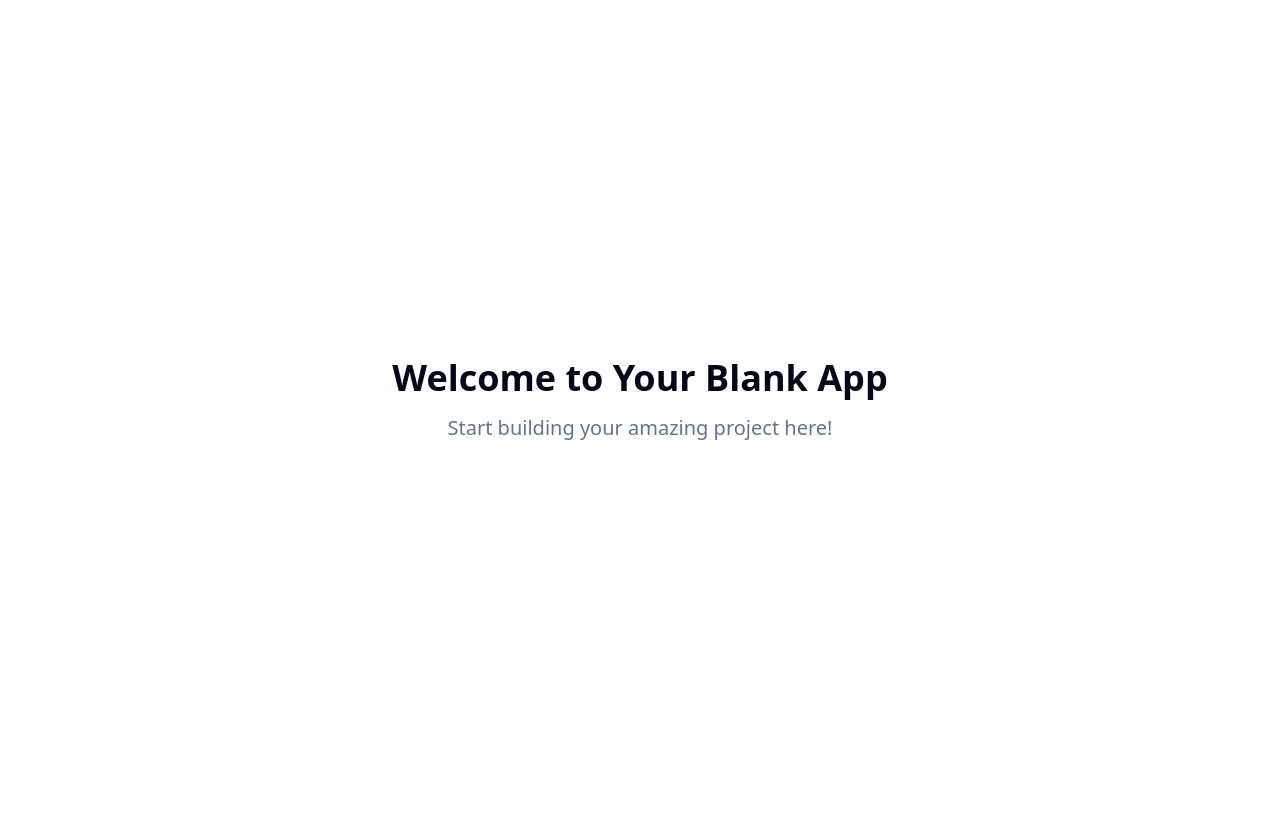
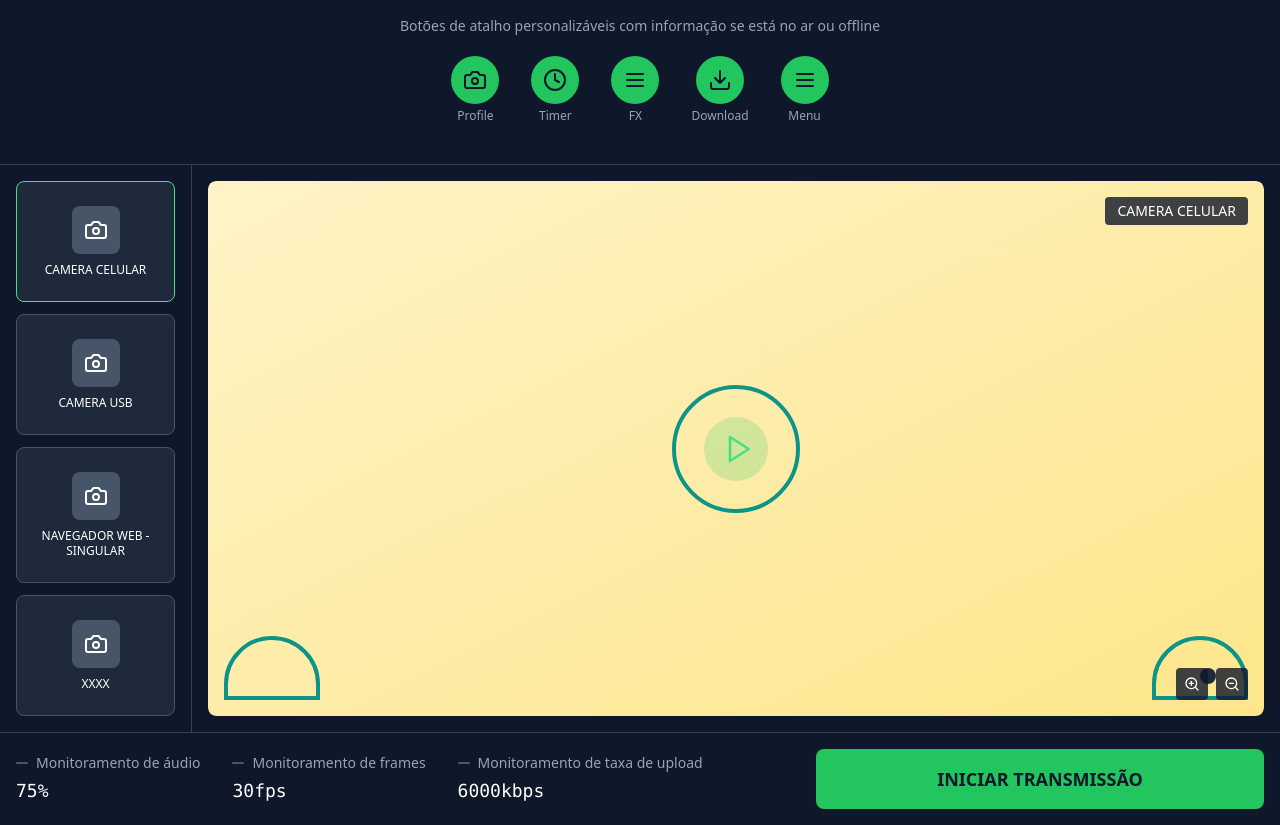
Before and after one commit to Kevin-5831/stream-spark-arena-cast-73, a React (Vite) app: page / in a window 1280 px wide. Before the commit the page ends 800 px from the top, so only its background shows below. Built offline with nearby package versions, Linux system fonts and the light colour scheme.

Commit message:
Implement live streaming app UI

```diff
--- /dev/null
+++ b/src/components/MonitoringIndicator.tsx
@@ -0,0 +1,24 @@
+
+interface MonitoringIndicatorProps {
+  label: string;
+  value: string;
+  isActive: boolean;
+}
+
+const MonitoringIndicator = ({ label, value, isActive }: MonitoringIndicatorProps) => {
+  return (
+    <div className="flex flex-col">
+      <div className="flex items-center gap-2 mb-1">
+        <div className={`w-3 h-0.5 rounded transition-colors ${
+          isActive ? 'bg-green-400' : 'bg-gray-600'
+        }`} />
+        <span className="text-sm text-gray-400">{label}</span>
+      </div>
+      <div className="text-lg font-mono text-white">
+        {value}
+      </div>
+    </div>
+  );
+};
+
+export default MonitoringIndicator;
--- /dev/null
+++ b/src/components/ShortcutButton.tsx
@@ -0,0 +1,23 @@
+
+import { LucideIcon } from 'lucide-react';
+
+interface ShortcutButtonProps {
+  icon: LucideIcon;
+  label: string;
+  isActive: boolean;
+}
+
+const ShortcutButton = ({ icon: Icon, label, isActive }: ShortcutButtonProps) => {
+  return (
+    <button className="flex flex-col items-center gap-1 p-2 hover:bg-slate-800 rounded-lg transition-colors">
+      <div className={`w-12 h-12 rounded-full flex items-center justify-center transition-colors ${
+        isActive ? 'bg-green-400' : 'bg-green-500 hover:bg-green-400'
+      }`}>
+        <Icon className="w-6 h-6 text-slate-900" />
+      </div>
+      <span className="text-xs text-gray-400">{label}</span>
+    </button>
+  );
+};
+
+export default ShortcutButton;
--- /dev/null
+++ b/src/components/SourceCard.tsx
@@ -0,0 +1,43 @@
+
+import { Camera } from 'lucide-react';
+
+interface SourceCardProps {
+  name: string;
+  isOnAir: boolean;
+  isSelected: boolean;
+  onClick: () => void;
+}
+
+const SourceCard = ({ name, isOnAir, isSelected, onClick }: SourceCardProps) => {
+  return (
+    <div
+      className={`relative bg-slate-800 border rounded-lg p-4 cursor-pointer transition-all duration-200 hover:bg-slate-700 ${
+        isSelected ? 'border-green-400 bg-slate-700' : 'border-slate-600'
+      }`}
+      onClick={onClick}
+    >
+      {/* Status Badge */}
+      {isOnAir && (
+        <div className="absolute top-2 left-2 bg-red-600 text-white text-xs px-2 py-1 rounded">
+          NO AR
+        </div>
+      )}
+
+      {/* Camera Icon */}
+      <div className="flex flex-col items-center justify-center py-2">
+        <div className="w-12 h-12 bg-slate-600 rounded-lg flex items-center justify-center mb-2">
+          <Camera className="w-6 h-6 text-white" />
+        </div>
+
+        {/* Source Name */}
+        <div className="text-center">
+          <p className="text-xs font-medium text-white leading-tight">
+            {name}
+          </p>
+        </div>
+      </div>
+    </div>
+  );
+};
+
+export default SourceCard;
--- /dev/null
+++ b/src/components/StreamButton.tsx
@@ -0,0 +1,22 @@
+
+interface StreamButtonProps {
+  isStreaming: boolean;
+  onToggle: () => void;
+}
+
+const StreamButton = ({ isStreaming, onToggle }: StreamButtonProps) => {
+  return (
+    <button
+      onClick={onToggle}
+      className={`w-full py-4 px-8 rounded-lg font-semibold text-lg transition-all duration-200 ${
+        isStreaming
+          ? 'bg-red-600 hover:bg-red-700 text-white'
+          : 'bg-green-500 hover:bg-green-400 text-slate-900'
+      }`}
+    >
+      {isStreaming ? 'PARAR TRANSMISSÃO' : 'INICIAR TRANSMISSÃO'}
+    </button>
+  );
+};
+
+export default StreamButton;
--- /dev/null
+++ b/src/components/VideoPreview.tsx
@@ -0,0 +1,63 @@
+
+import { Play, ZoomIn, ZoomOut } from 'lucide-react';
+
+interface VideoPreviewProps {
+  isStreaming: boolean;
+  activeSource: string;
+}
+
+const VideoPreview = ({ isStreaming, activeSource }: VideoPreviewProps) => {
+  return (
+    <div className="h-full bg-slate-800 rounded-lg relative overflow-hidden">
+      {/* Preview Area */}
+      <div className="w-full h-full flex items-center justify-center relative">
+        {/* Placeholder Basketball Court */}
+        <div className="w-full h-full bg-gradient-to-br from-amber-100 to-amber-200 rounded-lg relative">
+          {/* Basketball Court Lines */}
+          <div className="absolute inset-0 flex items-center justify-center">
+            <div className="w-32 h-32 border-4 border-teal-600 rounded-full"></div>
+          </div>
+          <div className="absolute bottom-4 left-4 w-24 h-16 border-4 border-teal-600 rounded-t-full"></div>
+          <div className="absolute bottom-4 right-4 w-24 h-16 border-4 border-teal-600 rounded-t-full"></div>
+
+          {/* Player Figure */}
+          <div className="absolute bottom-8 right-12 w-4 h-4 bg-slate-800 rounded-full"></div>
+        </div>
+
+        {/* Stream Status Overlay */}
+        {isStreaming && (
+          <div className="absolute top-4 left-4 bg-red-600 text-white px-3 py-1 rounded-full text-sm font-semibold flex items-center gap-2">
+            <div className="w-2 h-2 bg-white rounded-full animate-pulse"></div>
+            AO VIVO
+          </div>
+        )}
+
+        {/* Active Source Label */}
+        <div className="absolute top-4 right-4 bg-slate-900/80 text-white px-3 py-1 rounded text-sm">
+          {activeSource}
+        </div>
+
+        {/* Play Button (when not streaming) */}
+        {!isStreaming && (
+          <div className="absolute inset-0 flex items-center justify-center">
+            <div className="w-16 h-16 bg-green-500/20 rounded-full flex items-center justify-center">
+              <Play className="w-8 h-8 text-green-400 ml-1" />
+            </div>
+          </div>
+        )}
+      </div>
+
+      {/* Zoom Controls */}
+      <div className="absolute bottom-4 right-4 flex gap-2">
+        <button className="w-8 h-8 bg-slate-900/80 rounded flex items-center justify-center text-white hover:bg-slate-800 transition-colors">
+          <ZoomIn className="w-4 h-4" />
+        </button>
+        <button className="w-8 h-8 bg-slate-900/80 rounded flex items-center justify-center text-white hover:bg-slate-800 transition-colors">
+          <ZoomOut className="w-4 h-4" />
+        </button>
+      </div>
+    </div>
+  );
+};
+
+export default VideoPreview;
--- a/src/pages/Index.tsx
+++ b/src/pages/Index.tsx
@@ -1,11 +1,121 @@
-// Update this page (the content is just a fallback if you fail to update the page)
+
+import { useState } from 'react';
+import { Camera, Clock, Menu, Download } from 'lucide-react';
+import SourceCard from '../components/SourceCard';
+import ShortcutButton from '../components/ShortcutButton';
+import MonitoringIndicator from '../components/MonitoringIndicator';
+import StreamButton from '../components/StreamButton';
+import VideoPreview from '../components/VideoPreview';
 
 const Index = () => {
+  const [isStreaming, setIsStreaming] = useState(false);
+  const [activeSource, setActiveSource] = useState(0);
+  const [stats, setStats] = useState({
+    bitrate: '6000kbps',
+    fps: '30fps',
+    audioLevel: 75
+  });
+
+  const sources = [
+    { id: 0, name: 'CAMERA CELULAR', isActive: true },
+    { id: 1, name: 'CAMERA USB', isActive: false },
+    { id: 2, name: 'NAVEGADOR WEB - SINGULAR', isActive: false },
+    { id: 3, name: 'XXXX', isActive: false }
+  ];
+
+  const shortcuts = [
+    { icon: Camera, label: 'Profile' },
+    { icon: Clock, label: 'Timer' },
+    { icon: Menu, label: 'FX' },
+    { icon: Download, label: 'Download' },
+    { icon: Menu, label: 'Menu' }
+  ];
+
+  const handleSourceSelect = (sourceId: number) => {
+    setActiveSource(sourceId);
+  };
+
+  const handleStreamToggle = () => {
+    setIsStreaming(!isStreaming);
+  };
+
   return (
-    <div className="min-h-screen flex items-center justify-center bg-background">
-      <div className="text-center">
-        <h1 className="text-4xl font-bold mb-4">Welcome to Your Blank App</h1>
-        <p className="text-xl text-muted-foreground">Start building your amazing project here!</p>
+    <div className="min-h-screen bg-slate-900 text-white flex flex-col">
+      {/* Header Section */}
+      <div className="p-4 border-b border-slate-700">
+        <div className="text-center mb-4">
+          <h2 className="text-sm text-gray-400 mb-3">
+            Botões de atalho personalizáveis com informação se está no ar ou offline
+          </h2>
+          <div className="flex justify-center gap-4">
+            {shortcuts.map((shortcut, index) => (
+              <ShortcutButton
+                key={index}
+                icon={shortcut.icon}
+                label={shortcut.label}
+                isActive={isStreaming}
+              />
+            ))}
+          </div>
+        </div>
+      </div>
+
+      {/* Main Content Area */}
+      <div className="flex-1 flex">
+        {/* Left Sidebar - Source Panel */}
+        <div className="w-48 p-4 border-r border-slate-700">
+          <div className="space-y-3">
+            {sources.map((source) => (
+              <SourceCard
+                key={source.id}
+                name={source.name}
+                isOnAir={source.id === activeSource && isStreaming}
+                isSelected={source.id === activeSource}
+                onClick={() => handleSourceSelect(source.id)}
+              />
+            ))}
+          </div>
+        </div>
+
+        {/* Central Video Preview */}
+        <div className="flex-1 p-4">
+          <VideoPreview
+            isStreaming={isStreaming}
+            activeSource={sources[activeSource].name}
+          />
+        </div>
+      </div>
+
+      {/* Bottom Section */}
+      <div className="border-t border-slate-700 p-4">
+        <div className="flex items-center justify-between">
+          {/* Monitoring Panel */}
+          <div className="flex gap-8">
+            <MonitoringIndicator
+              label="Monitoramento de áudio"
+              value={`${stats.audioLevel}%`}
+              isActive={isStreaming}
+            />
+            <MonitoringIndicator
+              label="Monitoramento de frames"
+              value={stats.fps}
+              isActive={isStreaming}
+            />
+            <MonitoringIndicator
+              label="Monitoramento de taxa de upload"
+              value={stats.bitrate}
+              isActive={isStreaming}
+            />
+          </div>
+
+          {/* Stream Control Button */}
+          <div className="flex-1 max-w-md ml-8">
+            <StreamButton
+              isStreaming={isStreaming}
+              onToggle={handleStreamToggle}
+            />
+          </div>
+        </div>
       </div>
     </div>
   );
```
